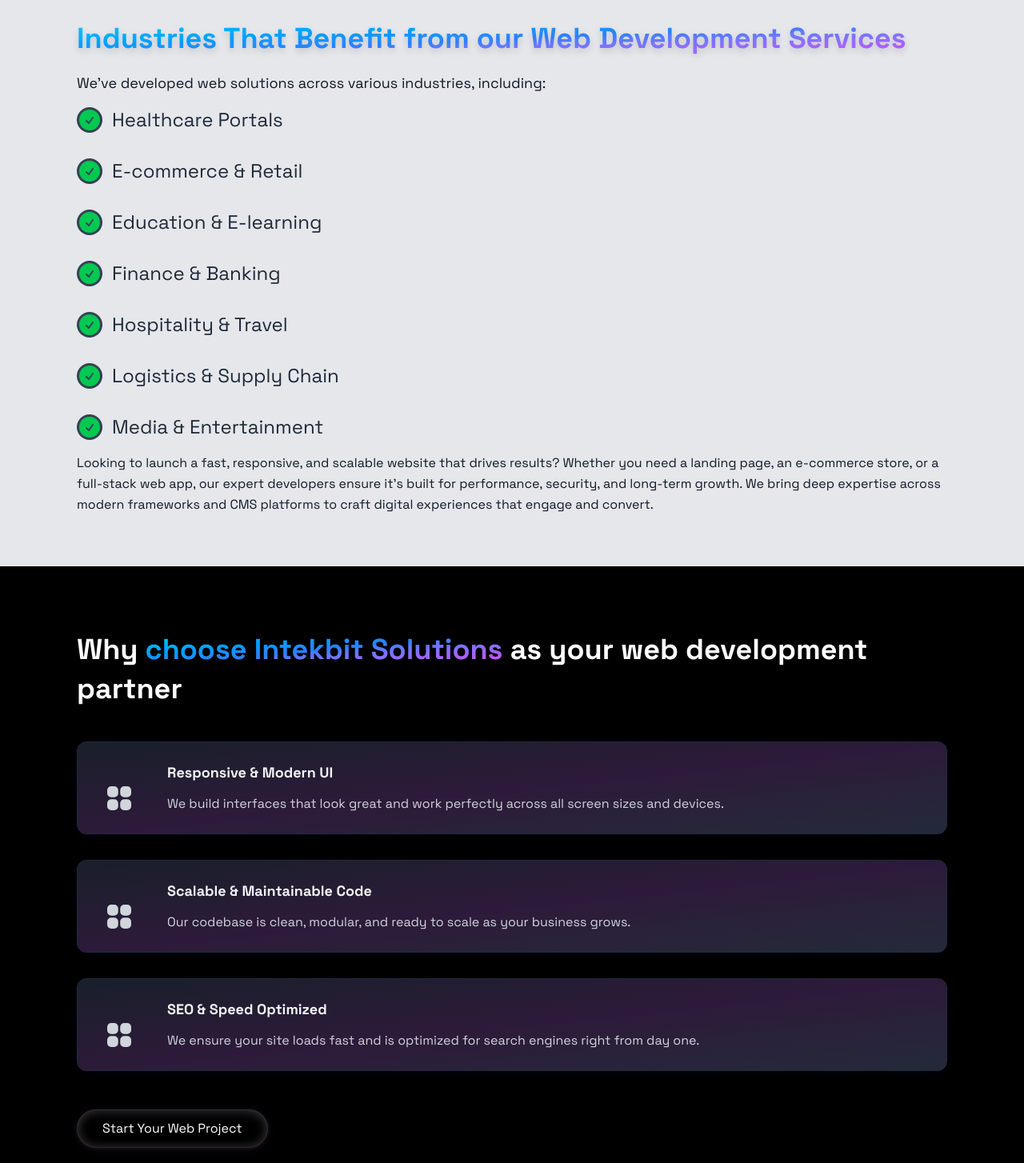
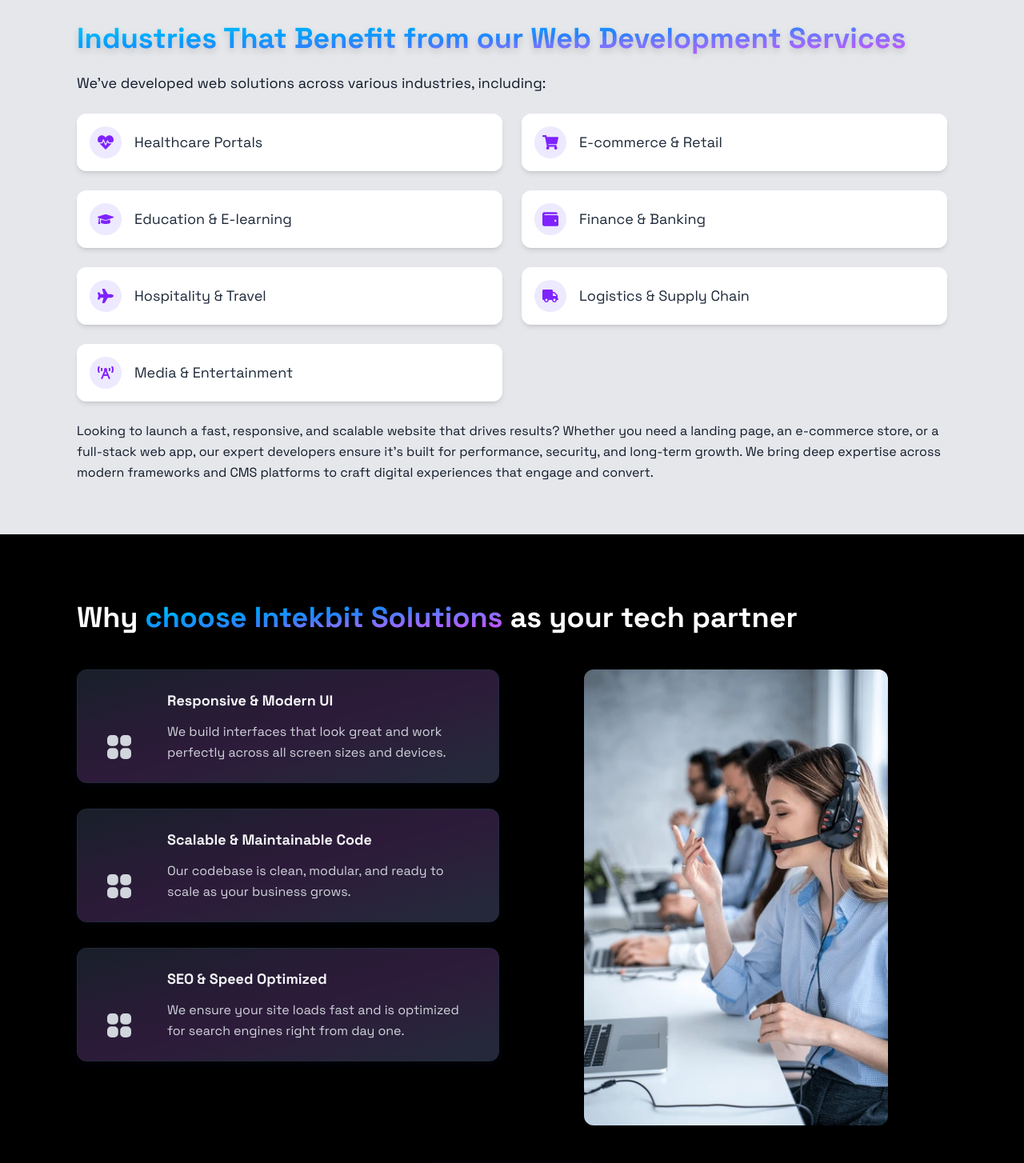
Before and after one commit to sushilkantaria/intekbit, a React (Vite) app: page /web-development in a window 1280 px wide. Shown: the part 840-2294 px from the top of the page at 80% size. Built offline with nearby package versions, Linux system fonts and the light colour scheme.

Commit message:
updated service pg template

```diff
--- a/package.json
+++ b/package.json
@@ -10,6 +10,7 @@
     "preview": "vite preview"
   },
   "dependencies": {
+    "@heroicons/react": "^2.2.0",
     "@splinetool/react-spline": "^4.1.0",
     "@splinetool/runtime": "^1.10.37",
     "@tailwindcss/vite": "^4.1.11",
--- a/src/components/ServiceTabs.jsx
+++ b/src/components/ServiceTabs.jsx
@@ -1,9 +1,144 @@
-import { HiCheckCircle, HiSquares2X2, HiMinus, HiPlus } from 'react-icons/hi2';
+
+
 import { useState } from 'react';
 import { useNavigate } from 'react-router-dom';
 import ParticleBackground from './ui/ParticleBackground';
+
+// import { HiArrowRight } from 'react-icons/hi';
+import { HiArrowRight, HiArrowUp } from "react-icons/hi";
+
+import { HiCheckCircle, HiSquares2X2, HiMinus, HiPlus } from 'react-icons/hi2';
+
+import {
+  FaMicroscope,
+  FaChartLine,
+  FaShoppingCart,
+  FaTruck,
+  FaGraduationCap,
+  FaWallet,
+  FaGamepad,
+  FaIndustry,
+  FaHeartbeat,
+  FaPlane,
+  FaChalkboard,
+  FaBroadcastTower,
+  FaHandsHelping,
+  FaBusAlt,
+  FaGlobe,
+  FaUtensils,
+  FaUniversity,
+  FaLaptopCode,
+  FaStore,
+  FaPalette,
+  FaBriefcaseMedical,
+  FaWarehouse,
+  FaCogs,
+  FaBoxes,
+  FaLayerGroup,
+  FaCity,
+  FaTools,
+  FaLandmark
+} from 'react-icons/fa';
+
+
+
+
+
+
 const ServiceTabs = ({ servicesData }) => {
   const navigate = useNavigate();
+
+
+  const industryIcons = {
+  // AI/ML
+  'Healthcare Diagnostics': <FaMicroscope />,
+  'Finance & Risk Management': <FaChartLine />,
+  'E-commerce Personalization': <FaShoppingCart />,
+  'Logistics & Supply Chain': <FaTruck />,
+  'Education & EdTech': <FaGraduationCap />,
+
+  // App Development
+  'Healthcare & Wellness': <FaHeartbeat />,
+  'Fintech & Banking': <FaWallet />,
+  'E-commerce & Delivery': <FaShoppingCart />,
+  'Travel & Tourism': <FaPlane />,
+  'EdTech & Learning Platforms': <FaChalkboard />,
+
+  // Cloud
+  'Banking & Fintech': <FaWallet />,
+  'Healthcare & Biotech': <FaMicroscope />,
+  'E-commerce & Marketplaces': <FaChartLine />,
+  'Gaming & Streaming': <FaGamepad />,
+  'Education & LMS': <FaGraduationCap />,
+  'Logistics & Transportation': <FaTruck />,
+  'Manufacturing & Automation': <FaIndustry />,
+
+  // Web Dev
+  'Healthcare Portals': <FaHeartbeat />,
+  'E-commerce & Retail': <FaShoppingCart />,
+  'Education & E-learning': <FaGraduationCap />,
+  'Finance & Banking': <FaWallet />,
+  'Hospitality & Travel': <FaPlane />,
+  'Media & Entertainment': <FaBroadcastTower />,
+
+  // 🖼️ Graphic Design
+  'Retail & E-commerce': <FaStore />,
+  'Media & Advertising': <FaBroadcastTower />,
+  'Technology & Startups': <FaLaptopCode />,
+  'Hospitality & Food': <FaUtensils />,
+  'Events & Entertainment': <FaGamepad />,
+
+  // 🛠️ IT Consulting
+  'Banking and Financial Services': <FaWallet />,
+  'Healthcare and Pharma': <FaBriefcaseMedical />,
+  'Manufacturing and Industrial Automation': <FaCogs />,
+  'Education and EdTech': <FaGraduationCap />,
+  'E-commerce and Retail': <FaShoppingCart />,
+  'Logistics and Transportation': <FaTruck />,
+  'Startups and Tech Firms': <FaLaptopCode />,
+
+  // 🧑‍💻 Software Development
+  'Enterprise Resource Planning (ERP)': <FaLayerGroup />,
+  'Healthcare Automation': <FaBriefcaseMedical />,
+  'Retail Inventory Systems': <FaBoxes />,
+  'Finance & Insurance': <FaWallet />,
+  'Manufacturing Workflows': <FaCogs />,
+  'Custom CRM Solutions': <FaTools />,
+  'Education Technology Platforms': <FaGraduationCap />,
+
+  // 🔧 Support & Maintenance
+  'Healthcare & Hospitals': <FaBriefcaseMedical />,
+  'Banking & Finance': <FaWallet />,
+  'E-commerce Platforms': <FaShoppingCart />,
+  'EdTech & Universities': <FaUniversity />,
+  'IT & SaaS Startups': <FaLaptopCode />,
+  'Transport & Logistics': <FaTruck />,
+  'Government Portals': <FaCity />,
+
+  // 🎨 UI/UX
+  'EdTech & Learning': <FaGraduationCap />,
+  'FinTech & Banking': <FaWallet />,
+  'Travel & Hospitality': <FaPlane />,
+  'B2B SaaS Platforms': <FaLaptopCode />,
+  'Entertainment & Media': <FaGamepad />,
+
+    // 🧠 Data Services
+  // 'Finance & Insurance': <FaWallet />,
+  'Healthcare & Pharma': <FaBriefcaseMedical />,
+  // 'Retail & E-commerce': <FaShoppingCart />,
+  // 'Logistics & Supply Chain': <FaTruck />,
+  'Government & Public Sector': <FaLandmark />,
+  'Education & Research': <FaGraduationCap />,
+  'Manufacturing & Utilities': <FaIndustry />,
+
+
+  // Default fallback
+  default: <FaGlobe />,
+};
+
+
+
+
   const [faqOpenIndex, setFaqOpenIndex] = useState(null);
   const toggleFaq = (index) => {
     setFaqOpenIndex(faqOpenIndex === index ? null : index);
@@ -26,15 +161,18 @@
   } = servicesData;
   return (
     <div className="overflow-x-hidden">
+
+
+
       {/* HERO SECTION */}
       <ParticleBackground />
       <section
-        className="min-h-screen max-w-7xl mx-auto px-4 md:px-8 lg:px-12 py-12 flex flex-col md:flex-row items-center justify-between relative overflow-hidden gap-8 md:gap-0"
+        className="min-h-screen max-w-7xl mx-auto px-4 md:px-8 lg:px-12 py-12 flex flex-col md:flex-row items-center justify-between relative overflow-hidden gap- md:gap-10"
         data-aos="fade-down"
         data-aos-duration="1000"
       >
         {/* Video background if heroImage is mp4 */}
-        {heroImage && heroImage.endsWith('.mp4') && (
+        {/* {heroImage && heroImage.endsWith('.mp4') && (
           <video
             src={heroImage}
             autoPlay
@@ -43,7 +181,9 @@
             playsInline
             className="absolute inset-0 w-full h-full object-cover z-0"
           />
-        )}
+        )} */}
+
+
         <div className="flex-1 max-w-3xl relative z-10 text-center md:text-left">
           <h1 className="text-3xl md:text-4xl bg-gradient-to-br from-cyan-400 via-blue-500 to-fuchsia-500 bg-clip-text text-transparent drop-shadow-lg font-bold leading-[1.3] mb-4 md:mb-6">
             {heroTitle}
@@ -63,8 +203,18 @@
           </div>
         )}
       </section>
+
+
+
+
       <div className="bg-gray-200">
+
+
+
+
         {/* INDUSTRIES SECTION */}
+
+
        <section
   className="max-w-6xl mx-auto py-10 md:py-16 text-gray-800 px-4 md:px-8"
   data-aos="fade-up"
@@ -73,28 +223,46 @@
   <h1 className="text-2xl md:text-4xl bg-gradient-to-br from-cyan-400 via-blue-500 to-fuchsia-500 bg-clip-text text-transparent drop-shadow-lg font-semibold mb-2 md:mb-4 leading-snug text-center md:text-left">
     {industriesTitle}
   </h1>
-          <p className="text-gray-900 mb-2 md:mb-4 text-base md:text-lg text-center md:text-left">
+  <p className="text-gray-900 mb-6 text-base md:text-lg text-center md:text-left">
     {industriesDescription}
   </p>
-          <ul className="space-y-6 md:space-y-8">
-            {industries &&
-              industries.map((item, index) => (
-                <li
+
+  <div className="grid grid-cols-1 sm:grid-cols-2 gap-4 md:gap-6">
+  {industries.map((item, index) => (
+    <div
       key={index}
-                  className="flex items-center text-lg md:text-2xl"
+      className="bg-white shadow-md hover:shadow-lg rounded-xl p-4 flex items-center gap-4 transition duration-300"
       data-aos="zoom-in"
-                  data-aos-delay={100 * index}
+      data-aos-delay={index * 100}
     >
-                  <HiCheckCircle className="w-8 h-8 mr-3 rounded-full bg-gray-700 text-green-500" />
-                  {item}
-                </li>
+      <div className="w-10 h-10 bg-violet-100 text-violet-600 rounded-full flex items-center justify-center text-xl">
+        {industryIcons[item] || industryIcons.default}
+      </div>
+      <h3 className="text-gray-800 font-medium text-base md:text-lg">{item}</h3>
+    </div>
   ))}
-          </ul>
-          <p className="mt-2 md:mt-4 text-gray-900 text-sm md:text-base leading-relaxed text-center md:text-left">
+</div>
+
+
+
+
+  <p className="mt-6 text-gray-900 text-sm md:text-base leading-relaxed text-center md:text-left">
     {contactCtaDescription}
   </p>
 </section>
       </div>
+
+
+
+
+
+
+
+
+
+
+
+
       {/* WHY US SECTION */}
       <div className="bg-black">
         <section
@@ -107,9 +275,9 @@
             <span className="bg-gradient-to-br from-cyan-400 via-blue-500 to-fuchsia-500 bg-clip-text text-transparent drop-shadow-lg">
               choose Intekbit Solutions
             </span>{' '}
-            as your web development partner
+            as your tech partner
           </h2>
-          <div className="flex flex-col gap-6 md:gap-8">
+          {/* <div className="flex flex-col gap-6 md:gap-8">
             {reasons &&
               reasons.map((item, index) => (
                 <div
@@ -131,14 +299,71 @@
                   </div>
                 </div>
               ))}
+          </div> */}
+
+
+
+
+          <div className="flex flex-col md:flex-row gap-8 items-start">
+  {/* Left: Reason cards */}
+  <div className="flex-1 flex flex-col gap-6 md:gap-8">
+    {reasons &&
+      reasons.map((item, index) => (
+        <div
+          key={index}
+          className="flex flex-col md:flex-row items-start gap-4 md:gap-6 rounded-xl px-4 md:px-8 py-4 md:py-6 bg-gradient-to-br from-[#181F2A] to-[#232A3A] via-[#2D1A3A] border border-[#232A3A] shadow-[0_2px_12px_0_rgba(30,58,138,0.10)] transition-transform duration-300 hover:scale-[1.01]"
+          data-aos="zoom-in"
+          data-aos-delay={100 * index}
+        >
+          <div className="my-auto mb-2 md:mb-0 md:mr-4 flex justify-center md:justify-start">
+            <HiSquares2X2 className="w-8 md:w-10 h-8 md:h-10 text-gray-300" />
           </div>
+          <div>
+            <h3 className="text-base md:text-lg font-semibold mb-2 md:mb-3 text-gray-100 text-center md:text-left">
+              {item.title}
+            </h3>
+            <p className="text-gray-300 text-sm md:text-base leading-relaxed text-center md:text-left">
+              {item.desc}
+            </p>
+          </div>
+        </div>
+      ))}
+  </div>
+
+  {/* Right: Image with matching height */}
+  <div className="flex-1 h-full flex justify-center items-start">
+    <img
+      src="/Assets/working-on-laptop.webp"
+      alt="Why Intekbit"
+      className="h-[570px] w-auto max-w-md rounded-xl shadow-xl object-contain"
+      data-aos="fade-left"
+      data-aos-delay="300"
+    />
+  </div>
+</div>
+
            <button
-            className="mt-8 md:mt-12 px-6 md:px-8 py-2 md:py-3 shadow-[0_2px_12px_0_rgba(30,58,138,0.18),0_1px_8px_0_rgba(136,19,55,0.13),0_1px_6px_0_rgba(202,138,4,0.10),0_1px_4px_0_rgba(6,78,59,0.10),inset_0_2px_16px_0_rgba(255,255,255,0.13),inset_0_0_12px_2px_rgba(255,255,255,0.10),inset_0_0_0_1px_rgba(255,255,255,0.07)] backdrop-blur-lg backdrop-saturate-150 text-white text-sm md:text-base rounded-3xl hover:bg-red-600 transition-colors duration-300"
+  className="mt-8 md:mt-12 px-6 md:px-8 py-2 md:py-3
+    mx-auto block
+    shadow-[0_2px_12px_0_rgba(30,58,138,0.18),0_1px_8px_0_rgba(136,19,55,0.13),0_1px_6px_0_rgba(202,138,4,0.10),0_1px_4px_0_rgba(6,78,59,0.10),inset_0_2px_16px_0_rgba(255,255,255,0.13),inset_0_0_12px_2px_rgba(255,255,255,0.10),inset_0_0_0_1px_rgba(255,255,255,0.07)]
+    backdrop-blur-lg backdrop-saturate-150 text-white text-sm md:text-base
+    rounded-3xl hover:bg-red-600 transition-colors duration-300"
   onClick={() => navigate('/contact')}
 >
   {contactCtaText}
 </button>
+
         </section>
+
+
+
+
+
+
+
+
+
+
         {/* TECH STACK SECTION */}
         <section
           className="text-white max-w-7xl mx-auto py-4 px-4 md:px-8"
@@ -173,6 +398,8 @@
               ))}
           </div>
         </section>
+
+
         {/* CONTACT CTA SECTION */}
         <section
           className="max-w-6xl mx-auto py-10 md:py-20 text-white text-center px-4 md:px-8"
@@ -190,8 +417,11 @@
           </button>
         </section>
       </div>
+
+
+
       {/* FAQ SECTION */}
-      <div className="bg-gray-200">
+      {/* <div className="bg-gray-200">
         <section
           className="max-w-6xl mx-auto text-black py-8 md:py-8 px-4 md:px-8"
           data-aos="fade-up"
@@ -232,6 +462,65 @@
           </div>
         </section>
       </div>
+
+
+       */}
+
+
+
+<section className="w-screen bg-white py-16 px-4 md:px-8" data-aos="fade-up" data-aos-duration="1000">
+  <div className="flex flex-col md:flex-row gap-8 items-start justify-between max-w-7xl mx-auto">
+
+    {/* Left: Title */}
+    <div className="md:w-[40%] w-full">
+      <span className="text-sm font-semibold text-blue-600 border border-blue-600 px-3 py-1 rounded-md inline-block">
+        FAQS
+      </span>
+      <h2 className="mt-4 text-4xl md:text-5xl font-bold text-gray-900 leading-snug">
+        You’ve likely got <br /> a few questions
+      </h2>
+    </div>
+
+    {/* Right: FAQs */}
+    <div className="md:w-[60%] w-full flex flex-col gap-4">
+      {faqData &&
+        faqData.map((item, index) => {
+          const isOpen = faqOpenIndex === index;
+          return (
+            <div
+              key={index}
+              className={`w-full rounded-xl bg-[#F5F8FF] px-6 py-5 transition-all duration-300 cursor-pointer ${
+                isOpen ? "shadow-md" : "hover:bg-[#E9F0FF]"
+              }`}
+              onClick={() => toggleFaq(index)}
+            >
+              {/* Question Row */}
+              <div className="w-full flex justify-between items-center">
+                <p className="text-lg md:text-xl font-semibold text-gray-900">
+                  {item.question}
+                </p>
+                {isOpen ? (
+                  <HiArrowUp className="text-blue-600 w-6 h-6" />
+                ) : (
+                  <HiArrowRight className="text-blue-600 w-6 h-6" />
+                )}
+              </div>
+
+              {/* Answer */}
+              {isOpen && (
+                <div className="pt-4 text-gray-700 text-base md:text-lg leading-relaxed">
+                  {item.answer}
+                </div>
+              )}
+            </div>
+          );
+        })}
+    </div>
+  </div>
+</section>
+
+
+
     </div>
   );
 };
```
Also changed, not shown: public/Assets/working-on-laptop.webp (added), src/data/services/appDevelopment.js (line endings or trailing spaces), src/data/services/graphicDesigning.js (line endings or trailing spaces), src/data/services/itConsulting.js (line endings or trailing spaces), src/data/services/softwareDevelopment.js (line endings or trailing spaces), src/data/services/supportMaintenance.js (line endings or trailing spaces), src/data/services/uiux.js (line endings or trailing spaces), src/data/services/webDevelopment.js (line endings or trailing spaces), 1 other file (tests, documents, lock files or other folders). Lines whose indentation alone changed are shown as unchanged.
